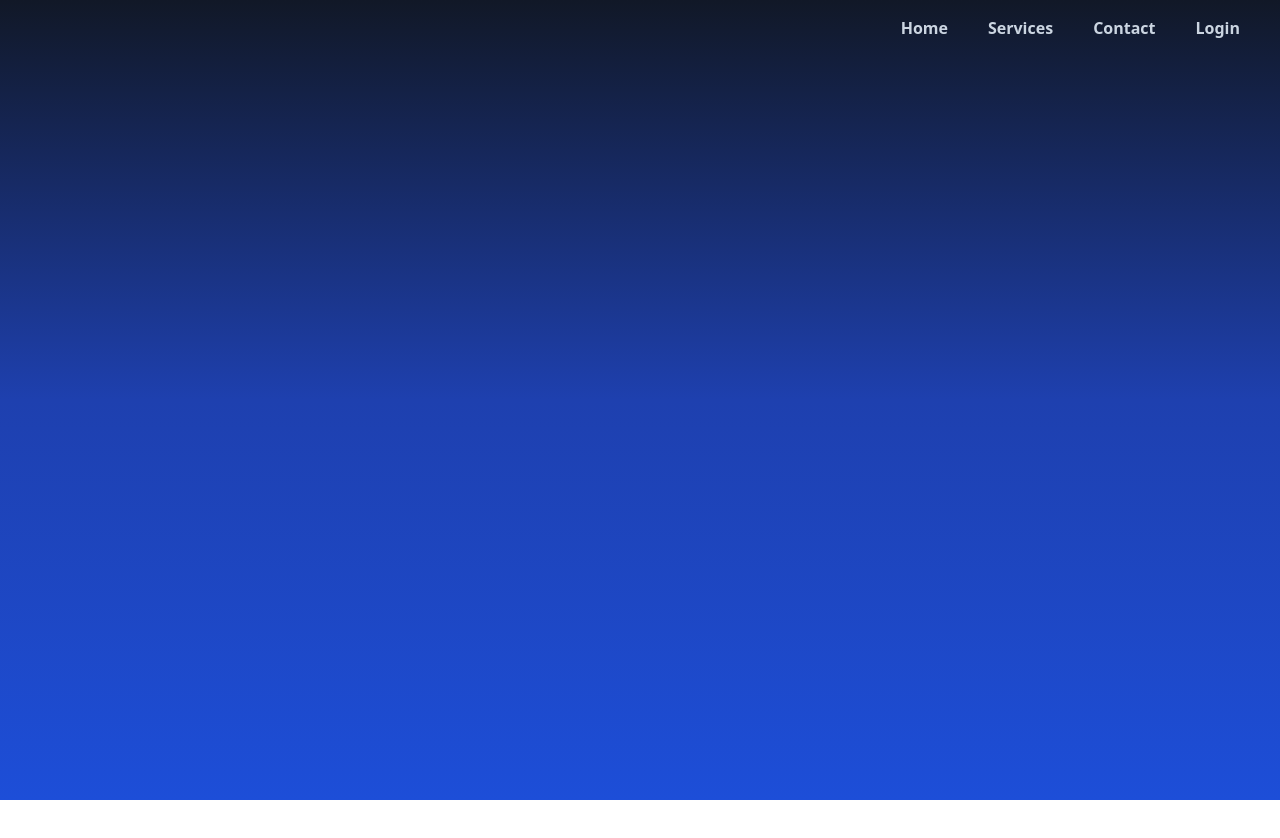
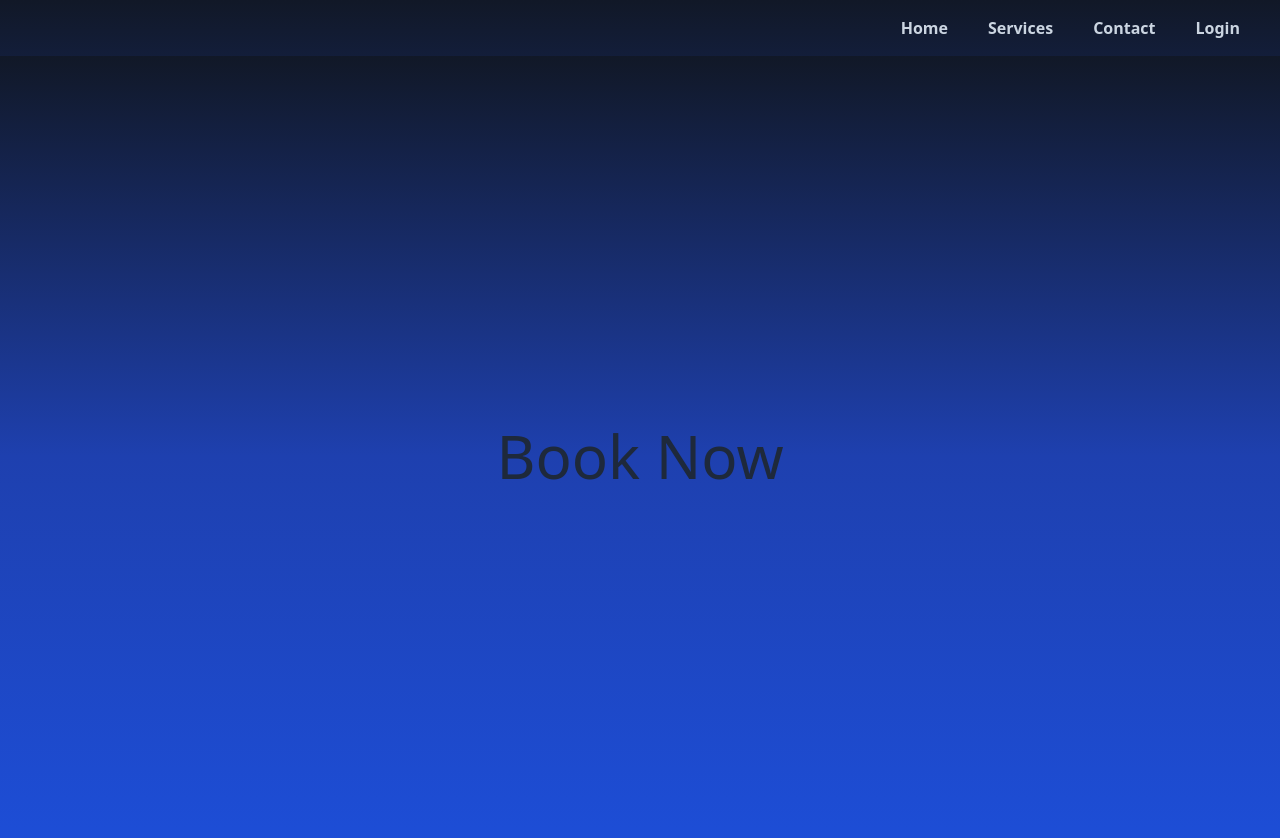
Before and after one commit to alonso-hdz17/final-project, a Vue app: page /book in a window 1280 px wide. Shown: the top 838 px of the page. Before the commit the page ends 800 px from the top, so only its background shows below. Built offline with nearby package versions, Linux system fonts and the light colour scheme.

Commit message:
created book now page and added path

```diff
--- a/src/views/OtherPage.vue
+++ b/src/components/BookNow.vue
@@ -1,5 +1,7 @@
+<script setup></script>
+
 <template>
   <main class="flex min-h-screen items-center justify-center">
-    <h1 class="text-6xl font-thin text-slate-800">I'm Other Page</h1>
+    <h1 class="text-6xl font-thin text-slate-800">Book Now</h1>
   </main>
 </template>
--- a/src/router.js
+++ b/src/router.js
@@ -5,6 +5,7 @@ import Services from '@/components/ServicesPage.vue'
 import Contact from '@/components/ContactPage.vue'
 import Login from '@/components/LoginPage.vue'
 import SignUp from '@/components/SignUp.vue'
+import BookNow from '@/components/BookNow.vue'
 
 const routes = [
   { path: '/', name: 'Home', component: HomePage },
@@ -12,6 +13,7 @@ const routes = [
   { path: '/', name: 'Contact', component: Contact },
   { path: '/', name: 'Login', component: Login },
   { path: '/signup', name: 'SignUp', component: SignUp },
+  { path: '/book', name: 'Book Now', component: BookNow },
 ]
 
 const router = createRouter({
```
